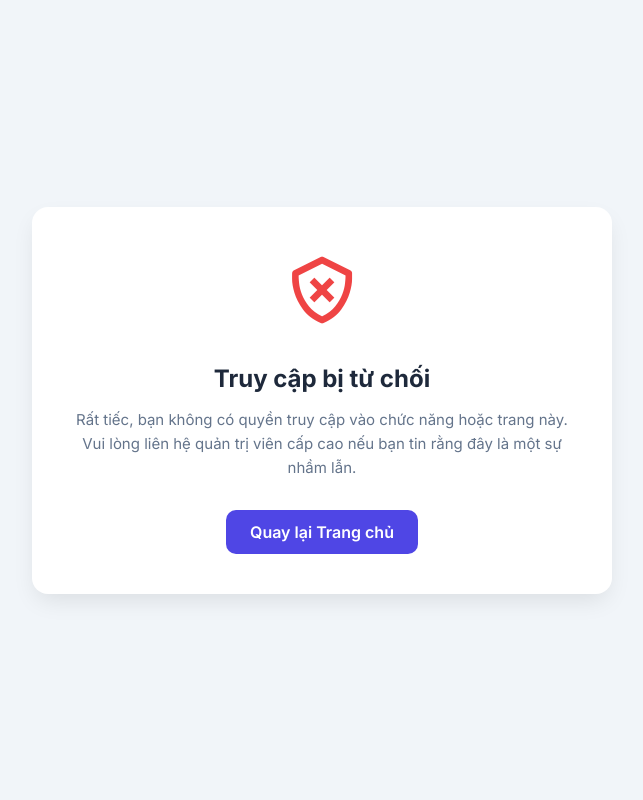
After one commit to n1ml3/lms_1025edu_version_control, a PHP site: page /403.php in a window 1280 px wide. The commit adds this page. Shown: the whole page, without its empty margins (318-961 px from the left). Run offline with PHP 8.4, Linux system fonts and the light colour scheme.

Commit message:
add RBAC to the system

```diff
--- /dev/null
+++ b/src/admin/403.php
@@ -0,0 +1,78 @@
+<?php
+/**
+ * Forbidden Page
+ */
+if (session_status() === PHP_SESSION_NONE) session_start();
+?>
+<!DOCTYPE html>
+<html lang="vi">
+<head>
+    <meta charset="UTF-8">
+    <meta name="viewport" content="width=device-width, initial-scale=1.0">
+    <title>403 — Không Có Quyền Truy Cập</title>
+    <link rel="icon" type="image/png" href="/admin/images/favicon.png">
+    <link rel="preconnect" href="https://fonts.googleapis.com">
+    <link rel="preconnect" href="https://fonts.gstatic.com" crossorigin>
+    <link href="https://fonts.googleapis.com/css2?family=Inter:wght@400;600;700&display=swap" rel="stylesheet">
+    <link href="https://unpkg.com/boxicons@2.1.4/css/boxicons.min.css" rel="stylesheet">
+    <style>
+        body {
+            font-family: 'Inter', sans-serif;
+            background: #f1f5f9;
+            height: 100vh;
+            display: flex;
+            align-items: center;
+            justify-content: center;
+            margin: 0;
+            color: #1e293b;
+        }
+        .container {
+            text-align: center;
+            max-width: 500px;
+            padding: 40px;
+            background: #fff;
+            border-radius: 16px;
+            box-shadow: 0 10px 25px -5px rgba(0,0,0,0.1);
+        }
+        .icon {
+            font-size: 80px;
+            color: #ef4444;
+            margin-bottom: 20px;
+        }
+        h1 {
+            font-size: 24px;
+            font-weight: 700;
+            margin: 0 0 12px;
+        }
+        p {
+            color: #64748b;
+            font-size: 15px;
+            line-height: 1.6;
+            margin-bottom: 30px;
+        }
+        .btn-back {
+            display: inline-block;
+            padding: 12px 24px;
+            background: #4f46e5;
+            color: #fff;
+            text-decoration: none;
+            border-radius: 10px;
+            font-weight: 600;
+            transition: all .2s;
+        }
+        .btn-back:hover {
+            background: #3730a3;
+            transform: translateY(-1px);
+            box-shadow: 0 4px 12px rgba(79,70,229,0.3);
+        }
+    </style>
+</head>
+<body>
+    <div class="container">
+        <div class="icon"><i class='bx bx-shield-x'></i></div>
+        <h1>Truy cập bị từ chối</h1>
+        <p>Rất tiếc, bạn không có quyền truy cập vào chức năng hoặc trang này. Vui lòng liên hệ quản trị viên cấp cao nếu bạn tin rằng đây là một sự nhầm lẫn.</p>
+        <a href="/admin/index.php" class="btn-back">Quay lại Trang chủ</a>
+    </div>
+</body>
+</html>
--- a/src/admin/pages/courses/classes.php
+++ b/src/admin/pages/courses/classes.php
@@ -3,6 +3,7 @@
  * Courses — Lớp Học
  */
 require_once __DIR__ . '/../../includes/auth_check.php';
+guardPermission('courses');
 require_once __DIR__ . '/../../../config/db.php';
 
 $pageTitle  = 'Lớp Học';
--- a/src/admin/pages/courses/programs.php
+++ b/src/admin/pages/courses/programs.php
@@ -3,6 +3,7 @@
  * Courses — Chương Trình Học
  */
 require_once __DIR__ . '/../../includes/auth_check.php';
+guardPermission('courses');
 require_once __DIR__ . '/../../../config/db.php';
 
 $pageTitle  = 'Chương Trình Học';
--- a/src/admin/pages/crm/appointments.php
+++ b/src/admin/pages/crm/appointments.php
@@ -3,6 +3,7 @@
  * CRM — Lịch Hẹn
  */
 require_once __DIR__ . '/../../includes/auth_check.php';
+guardPermission('crm');
 require_once __DIR__ . '/../../../config/db.php';
 
 $pageTitle  = 'Lịch Hẹn';
--- a/src/admin/pages/crm/leads.php
+++ b/src/admin/pages/crm/leads.php
@@ -3,6 +3,7 @@
  * CRM — Danh sách Lead
  */
 require_once __DIR__ . '/../../includes/auth_check.php';
+guardPermission('crm');
 require_once __DIR__ . '/../../../config/db.php';
 
 $pageTitle  = 'Danh Sách Lead';
--- a/src/admin/pages/members/list.php
+++ b/src/admin/pages/members/list.php
@@ -3,6 +3,7 @@
  * Members — Quản trị viên
  */
 require_once __DIR__ . '/../../includes/auth_check.php';
+guardPermission('members');
 require_once __DIR__ . '/../../../config/db.php';
 
 $pageTitle  = 'Quản Trị Viên';
--- a/src/admin/pages/members/roles.php
+++ b/src/admin/pages/members/roles.php
@@ -3,6 +3,7 @@
  * Members — Phân quyền
  */
 require_once __DIR__ . '/../../includes/auth_check.php';
+guardPermission('members');
 require_once __DIR__ . '/../../../config/db.php';
 
 $pageTitle  = 'Phân Quyền';
```
Also changed, not shown: src/admin/html/layouts/sidebar.php (+29 -5 lines), src/admin/includes/auth_check.php (+37 -3 lines).
